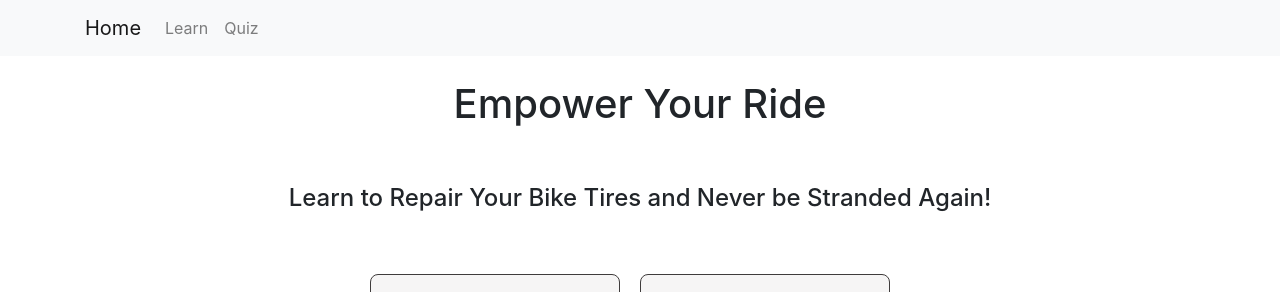
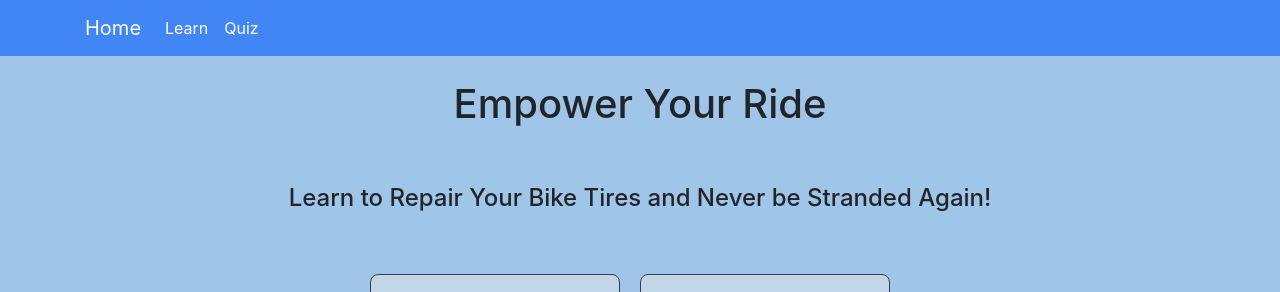
Before and after one commit to SyedMRaza786/UIFinal, a Flask app: page / in a window 1280 px wide. Shown: the top 292 px of the page. Run offline with Flask 3, Linux system fonts and the light colour scheme; some libraries are stand-ins or nearby versions.

Commit message:
navbar color

```diff
--- a/static/main.css
+++ b/static/main.css
@@ -24,6 +24,22 @@
 .body
 {
     font-size: 18px;
+}
+
+.baseColor{
+    background-color: #9fc5e8ff;
+}
+
+.accentColor{
+    background-color: #4285f4ff;
+}
+
+.darkBlue{
+    background-color: #012169;
+}
+
+.textWhite>a{
+    color: white
 }
 
 .grey
--- a/templates/layout.html
+++ b/templates/layout.html
@@ -23,16 +23,16 @@
 
     <title>How To Repair A Bike Tire</title>
   </head>
-  <body>
+  <body class = "baseColor">
 
-    <nav class="navbar navbar-expand-lg navbar-light bg-light">
-      <div class="container">
+    <nav class="navbar navbar-expand-lg accentColor">
+      <div class="container textWhite">
         <a class="navbar-brand" href="/">Home</a>
         <button class="navbar-toggler" type="button" data-bs-toggle="collapse" data-bs-target="#navbarNavAltMarkup" aria-controls="navbarNavAltMarkup" aria-expanded="false" aria-label="Toggle navigation">
           <span class="navbar-toggler-icon"></span>
         </button>
         <div class="collapse navbar-collapse" id="navbarNavAltMarkup">
-          <div class="navbar-nav">
+          <div class="navbar-nav textWhite">
             <a class="nav-link" href="/learn/1">Learn</a>
             <a class="nav-link" href="/quiz/start">Quiz</a>
           </div>
```
